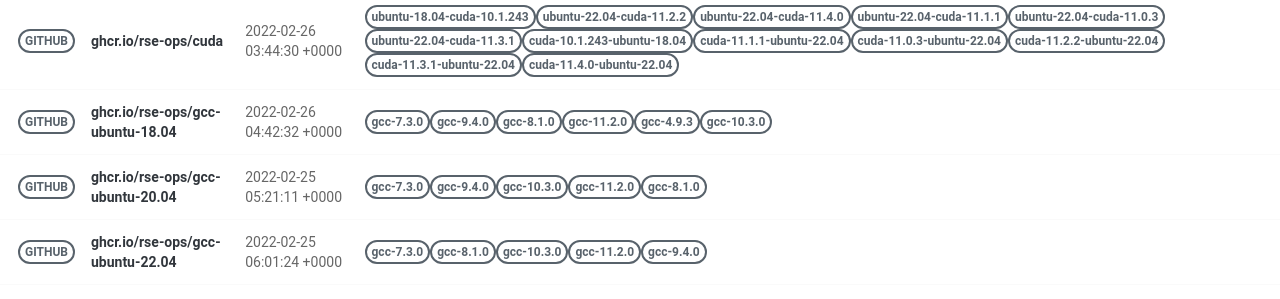
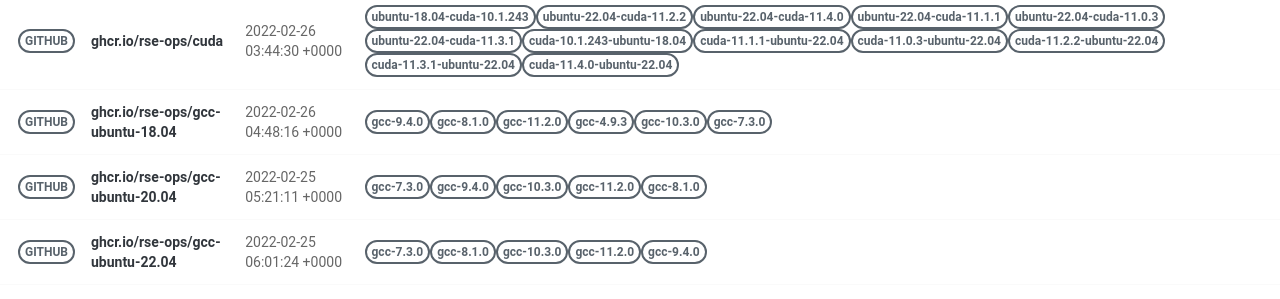
Before and after one commit to rse-ops/docker-images, a Jekyll site: the page built from pages/index.md, in a window 1280 px wide. Shown: the part 502-801 px from the top of the page. Built offline with Jekyll 4.4.1, drawn with Linux system fonts in a browser that asks for light colours; nearby versions of some CDN libraries.

Commit message:
Automated push to update library 2022-02-26

```diff
--- a/_library/ghcr.io-rse-ops-gcc-ubuntu-18.04.md
+++ b/_library/ghcr.io-rse-ops-gcc-ubuntu-18.04.md
@@ -1,14 +1,11 @@
 ---
 layout: container
 name: ghcr.io/rse-ops/gcc-ubuntu-18.04
-updated_at: 2022-02-26 04:42:32.314180
+updated_at: 2022-02-26 04:48:16.631800
 
 
 container_url: https://github.com/orgs/rse-ops/packages/container/package/gcc-ubuntu-18.04
 versions:
- - tag: gcc-7.3.0
-   dockerfile: https://github.com/rse-ops/docker-images/blob/main/ubuntu/gcc/Dockerfile
-   manifest: https://crane.ggcr.dev/manifest/ghcr.io/rse-ops/gcc-ubuntu-18.04:gcc-7.3.0
  - tag: gcc-9.4.0
    dockerfile: https://github.com/rse-ops/docker-images/blob/main/ubuntu/gcc/Dockerfile
    manifest: https://crane.ggcr.dev/manifest/ghcr.io/rse-ops/gcc-ubuntu-18.04:gcc-9.4.0
```
Also changed, not shown: other parts of _library/ghcr.io-rse-ops-gcc-ubuntu-18.04.md (+3 -0 lines).
